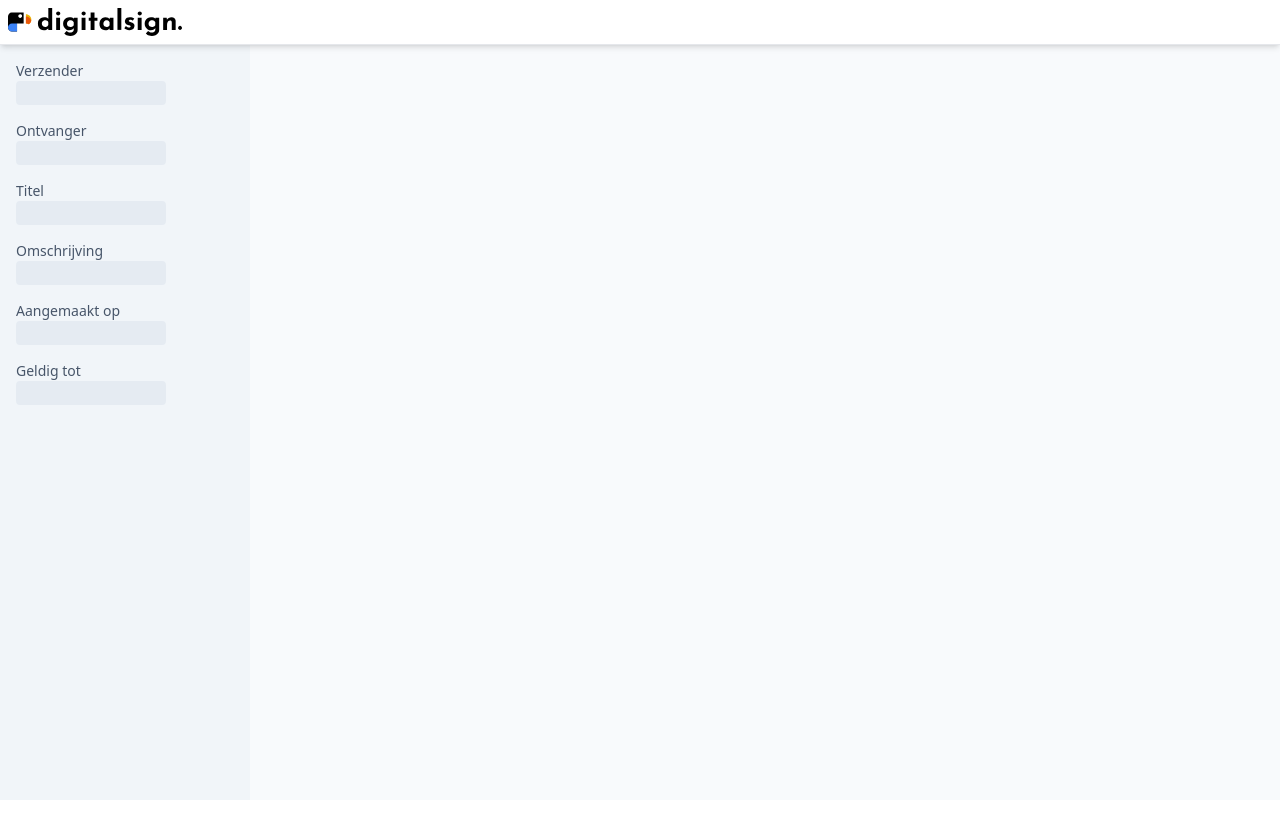
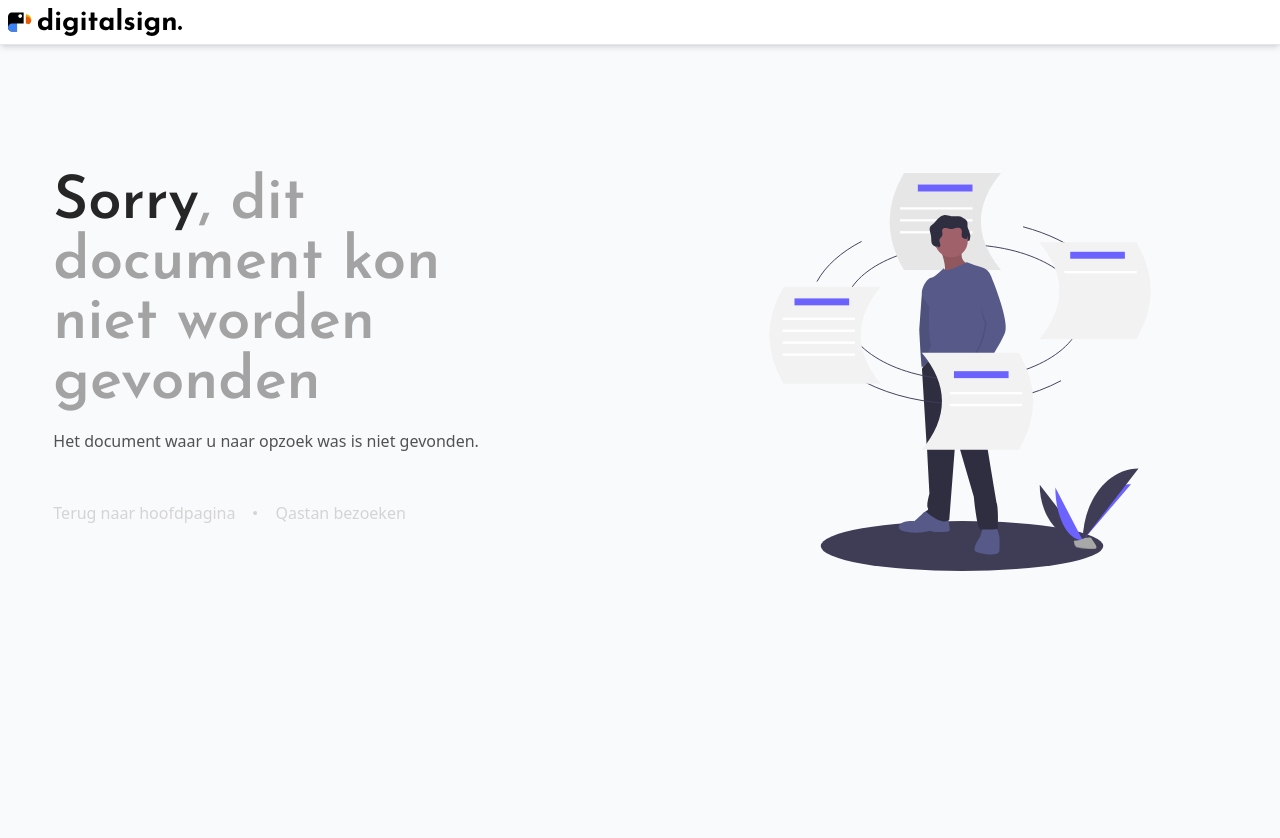
Before and after one commit to QastanFIT/documentsign, a Next.js app: page /document in a window 1280 px wide. Shown: the top 838 px of the page. Before the commit the page ends 800 px from the top, so only its background shows below. Built offline with nearby package versions, Linux system fonts and the light colour scheme.

Commit message:
seo optimalization

```diff
--- a/src/app/(pages)/document/page.tsx
+++ b/src/app/(pages)/document/page.tsx
@@ -8,17 +8,18 @@ import {useQuery} from '@tanstack/react-query'
 import axios from 'axios'
 
 import {obj} from '../../../base'
+import lost from '../../../assets/images/files_lost.svg'
 
 import { Document, Page, pdfjs } from 'react-pdf'
 import 'react-pdf/dist/Page/AnnotationLayer.css'
 import 'react-pdf/dist/Page/TextLayer.css'
-import { Mail, MonitorSmartphone, PenTool, X } from 'lucide-react';
-import { josefin } from '@/app/layout'
-import { Metadata } from 'next'
-import { Skeleton } from '@/components/ui/skeleton'
-import { format } from 'date-fns'
+
 import SigningOptions from '@/components/document/SigningOptions'
 import SideNav from '@/components/document/SideNav'
+import { josefin } from '@/app/layout'
+import Link from 'next/link'
+import { Dot } from 'lucide-react'
+import Image from 'next/image'
 pdfjs.GlobalWorkerOptions.workerSrc = new URL('pdfjs-dist/build/pdf.worker.min.js',import.meta.url,).toString();
 
 const DocumentPage = () => {
@@ -27,7 +28,7 @@ const DocumentPage = () => {
 
   const [numPages, setNumPages] = useState<number>(0);
 
-  const { data, refetch:refetchDocument } = useQuery<DocumentObject | null>({
+  const { data, refetch:refetchDocument, isFetching } = useQuery<DocumentObject | null>({
     queryKey: [`document_${token}`],
     queryFn: async () => {
       try {
@@ -49,9 +50,27 @@ const DocumentPage = () => {
     <div className='flex flex-col h-full'>
       <Navbar document={data}/>
       <main className='bg-slate-50 h-full flex flex-col items-center'>
+        {(!token || (!data && !isFetching)) &&
+        <div className='h-full w-full grid grid-cols-2'>
+          <div className='flex justify-center mt-16 lg:mt-32'>
+            <div className='w-5/6'>
+              <h2 className={`${josefin.className} lg:max-w-[500px] text-3xl lg:text-6xl text-neutral-400 leading-tight font-semibold`}><span className='text-neutral-800'>Sorry</span>, dit document kon niet worden gevonden</h2>
+              <p className='mt-4 text-neutral-600'>Het document waar u naar opzoek was is niet gevonden.</p>
 
+              <div className='mt-12 flex items-center gap-2'>
+                <Link href="/" className='text-neutral-300 hover:text-neutral-700 hover:underline duration-200'>Terug naar hoofdpagina</Link>
+                <Dot className='text-neutral-300'/>
+                <Link href="/" className='text-neutral-300 hover:text-neutral-700 hover:underline duration-200'>Qastan bezoeken</Link>
+              </div>
+            </div>
+          </div>
+          <div>
+            <Image className='h-1/2 mt-16 lg:mt-32' src={lost} alt="not found" />
+          </div>
+        </div>
+        }
 
-
+        {(token && (data || isFetching)) &&
         <div className='flex h-full w-full relative'>
 
           {/* Side nav */}
@@ -77,6 +96,7 @@ const DocumentPage = () => {
           </div>
 
         </div>
+        }
 
       </main>
     </div>
--- a/src/app/layout.tsx
+++ b/src/app/layout.tsx
@@ -3,6 +3,7 @@ import './globals.css'
 import { Josefin_Sans } from 'next/font/google'
 
 import Providers from '@/providers/query-provider'
+import Head from 'next/head'
 
 export const josefin = Josefin_Sans({
   subsets: ['latin'],
@@ -21,6 +22,10 @@ export default function RootLayout({
 }) {
   return (
     <html lang="en">
+      <Head>
+        <meta name="robots" content="all" />
+        <link rel="canonical" href="https://sign.qastan.be" key="canonical"/>
+      </Head>
       <body suppressHydrationWarning={true}>
         <Providers>
           {children}
--- a/src/components/site/Navbar.tsx
+++ b/src/components/site/Navbar.tsx
@@ -11,15 +11,15 @@ const Navbar = () => {
   const [is_open, setis_open] = useState(false);
 
   return (
-    <div className='wg-white border-b shadow-md p-2 z-10'>
+    <nav className='wg-white border-b shadow-md p-2 z-10'>
         <div className='mx-auto max-w-7xl grid grid-cols-2 sm:grid-cols-3'>
             <Link href="" className='w-fit flex items-center'><div className='flex font-bold font-josefin text-lg'><Image src={logo} className='h-7 w-fit' alt="Logo digitalsign Qastan"/></div></Link>
 
             {/* Mobile nav */}
             <div className='sm:hidden'>
-              <div className='flex justify-end'><button onClick={()=>{setis_open(true)}}><Menu className='w-4'/></button></div>
-              <div className={`fixed ${is_open?'w-full max-w-full opacity-100':'w-0 max-w-0 px-0 opacity-0'} duration-200 bg-white border-b shadow-md flex flex-col right-0 top-0 gap-4 pt-4 pb-6 px-4 font-semibold`}>
-                  <button onClick={()=>{setis_open(false)}}><X className='w-4'/></button>
+              <div className='flex justify-end'><button onClick={()=>{setis_open(true)}}><Menu className='w-7'/></button></div>
+              <div className={`fixed ${is_open?'w-full max-w-full opacity-100 px-4':'w-0 max-w-0 px-0 opacity-0'} duration-200 bg-white border-b shadow-md flex flex-col right-0 top-0 gap-4 pt-4 pb-6  font-semibold`}>
+                  <button onClick={()=>{setis_open(false)}}><X className='w-7'/></button>
                   <Link href="#waarom" className='relative after:duration-200 after:content-[""] after:absolute after:w-0 hover:after:w-full after:h-px after:bg-black after:left-0 after:bottom-0'>Waarom</Link>
                   <Link href="#hoe" className='relative after:duration-200 after:content-[""] after:absolute after:w-0 hover:after:w-full after:h-px after:bg-black after:left-0 after:bottom-0'>Hoe</Link>
                   <Link href="#digitaliseren" className='relative after:duration-200 after:content-[""] after:absolute after:w-0 hover:after:w-full after:h-px after:bg-black after:left-0 after:bottom-0'>Digitaliseren</Link>
@@ -37,7 +37,7 @@ const Navbar = () => {
               <Link href="#contacteren"><Button variant='secondary'>Contacteren</Button></Link>
             </div>
         </div>
-    </div>
+    </nav>
   )
 }
 
```
Also changed, not shown: src/app/page.tsx (+8 -8 lines), public/robots.txt (added), src/assets/images/files_lost.svg (added).
